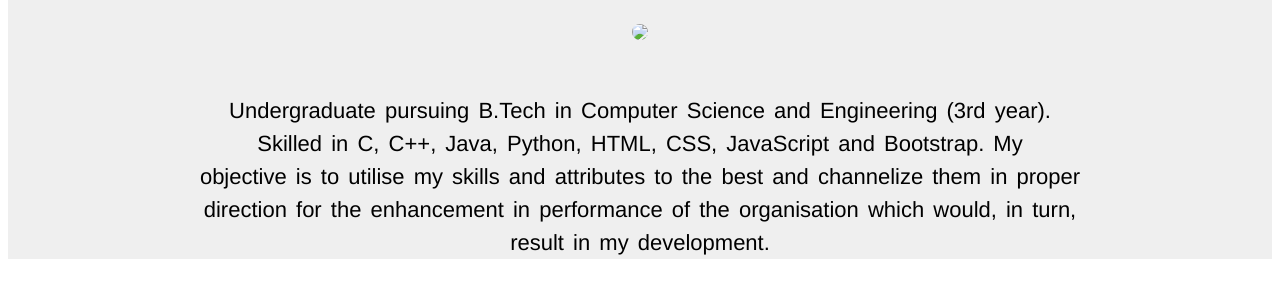
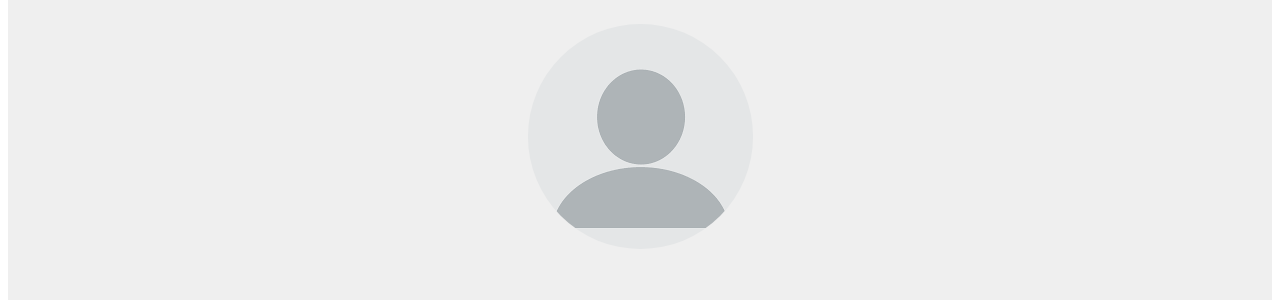
Before and after one commit to prachipuri/my_resume, a plain HTML site: page index.html in a window 1280 px wide. Shown: the part 177-477 px from the top of the page. Drawn offline with Linux system fonts and the light colour scheme.

Commit message:
Update index.html

```diff
--- a/index.html
+++ b/index.html
@@ -25,7 +25,7 @@
 
 	<!--Profile picture-->
 	<div class="profile-image" id="profile-image">
-	<img src="images/profile.jpg" id="profile">
+	<img src="profile.jpg" id="profile">
 	</div>
 </div>
 
```
